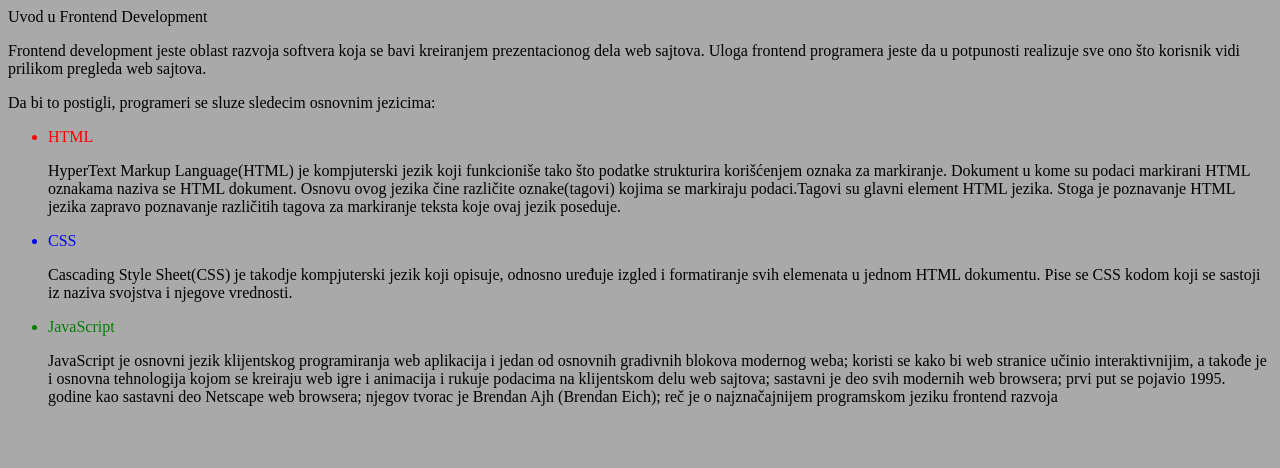
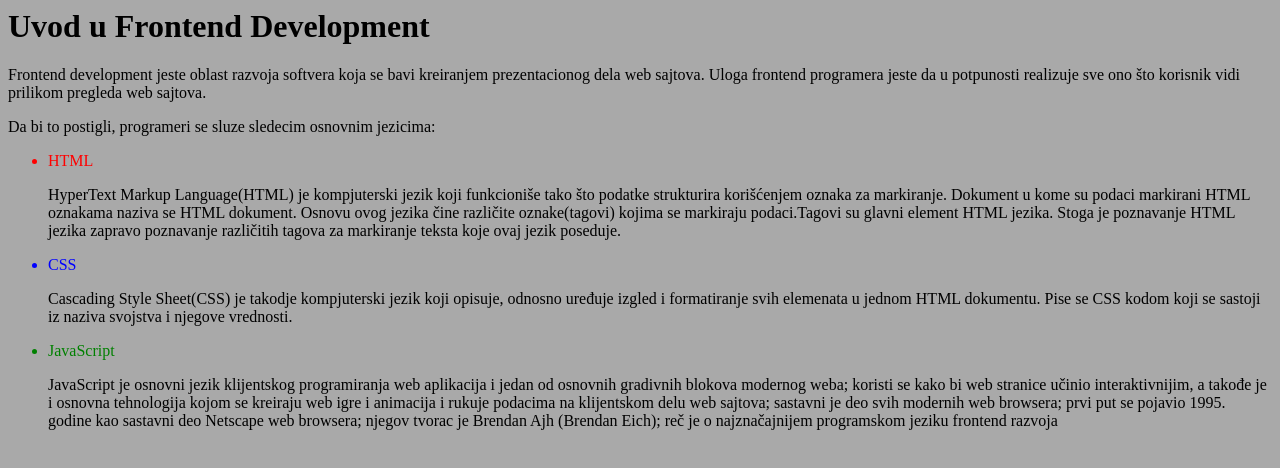
Before and after one commit to komlenicivan94/Assignment---Alati-za-razvoj-kolaboraciju-i-objavljivanje, a plain HTML site: page index.html in a window 1280 px wide. Drawn offline with Linux system fonts and the light colour scheme.

Commit message:
Headline correction

```diff
--- a/index.html
+++ b/index.html
@@ -1,5 +1,5 @@
 <body style="background-color: darkgrey;">
-<h>Uvod u Frontend Development</h>
+<h1>Uvod u Frontend Development</h1>
 <p>Frontend development jeste oblast razvoja softvera koja se bavi kreiranjem prezentacionog dela web sajtova. Uloga frontend programera jeste da u potpunosti realizuje sve ono što korisnik vidi prilikom pregleda web sajtova.</p>
 <p>Da bi to postigli, programeri se sluze sledecim osnovnim jezicima:</p>
 <ul>
```
